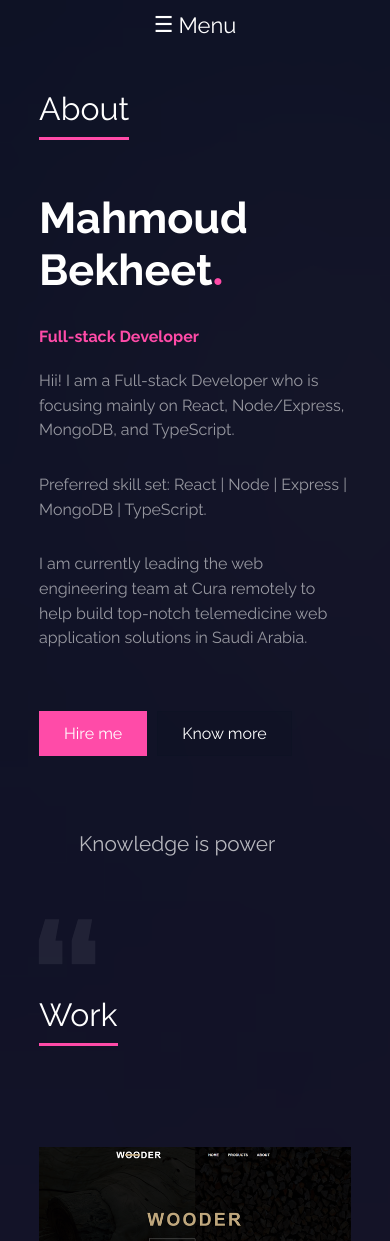
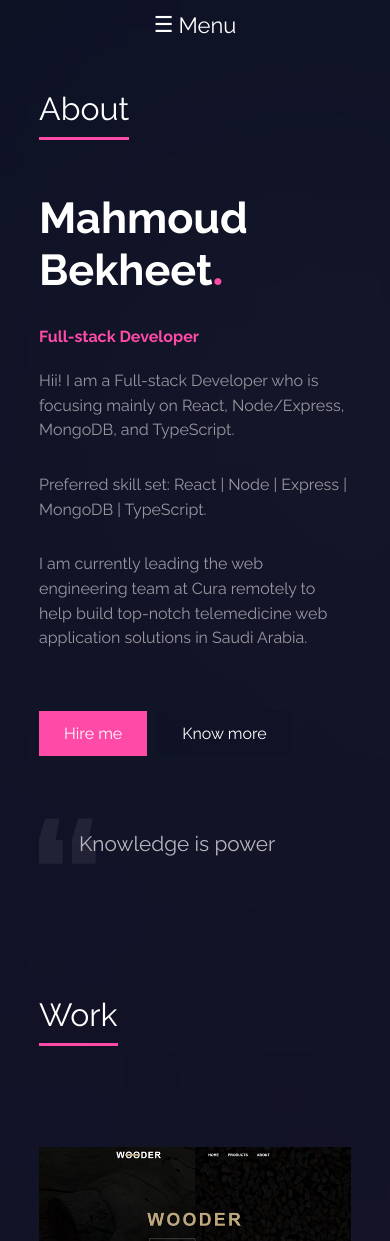
Before and after one commit to M-Bekheet/portfolio-live, a Next.js app: page / in a window 390 px wide. Shown: the top 1241 px of the page. Built offline with nearby package versions, Linux system fonts and the light colour scheme.

Commit message:
fix quote and nav hierarchy

```diff
--- a/app/ui/about/about.module.scss
+++ b/app/ui/about/about.module.scss
@@ -38,14 +38,15 @@
   z-index: 3;
   opacity: 0.7;
   white-space: nowrap;
-
   &:before {
     position: absolute;
-    top: 144%;
     z-index: 1;
+    content: open-quote;
+    top: 0;
     left: -50px;
-    content: open-quote;
-    font-size: 175px;
+    line-height: 6.8rem;
+    font-size: 11rem;
+
     font-weight: 700;
     right: 100%;
     opacity: 0.1;
@@ -61,9 +62,6 @@
 }
 
 @media all and (max-width: 768px) {
-  .quote:before {
-    top: 205%;
-  }
   .avatar {
     display: none;
   }
--- a/app/ui/layout/header/header.tsx
+++ b/app/ui/layout/header/header.tsx
@@ -29,6 +29,7 @@ const Header = ({ className = "" }) => {
             priority
           />
         </div>
+        <ul>
           <li className={styles.navItem}>
             <Link onClick={closeMenu} href="/#about">
               About
@@ -54,6 +55,7 @@ const Header = ({ className = "" }) => {
               Contact
             </Link>
           </li>
+        </ul>
       </nav>
     </header>
   );
```
Lines whose indentation alone changed are shown as unchanged.
